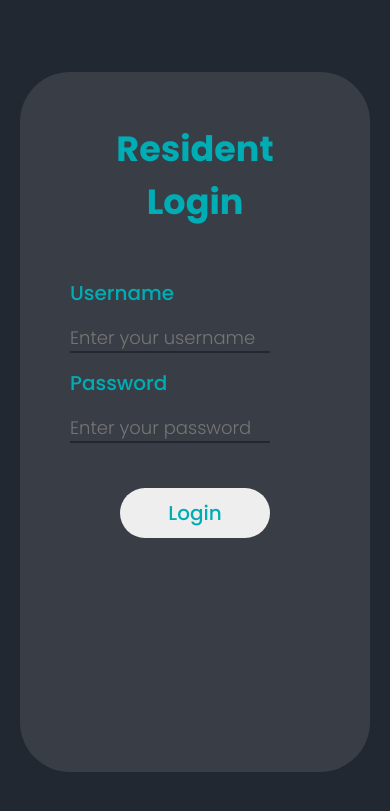
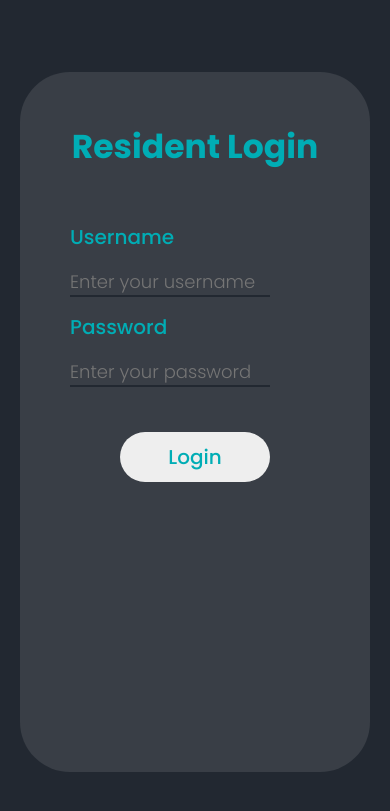
Before and after one commit to AshokAdithya/Housing-Community-, a Flask app: page /login/resident in a window 390 px wide. Shown: the top 811 px of the page. Run offline with Flask 3, Linux system fonts and the light colour scheme; parts of the project's set-up code (start-up, migrations or seed data) failed here and were passed over.

Commit message:
Added ALl

```diff
--- a/static/css/login.css
+++ b/static/css/login.css
@@ -29,7 +29,7 @@ body {
 
 .outer-div h1 {
   color: #00adb5;
-  font-size: 43px;
+  font-size: 40px;
   margin-bottom: 50px;
   text-align: center;
 }
@@ -88,7 +88,7 @@ body {
   }
 
   .outer-div h1 {
-    font-size: 35px;
+    font-size: 33px;
   }
 
   .error {
```
